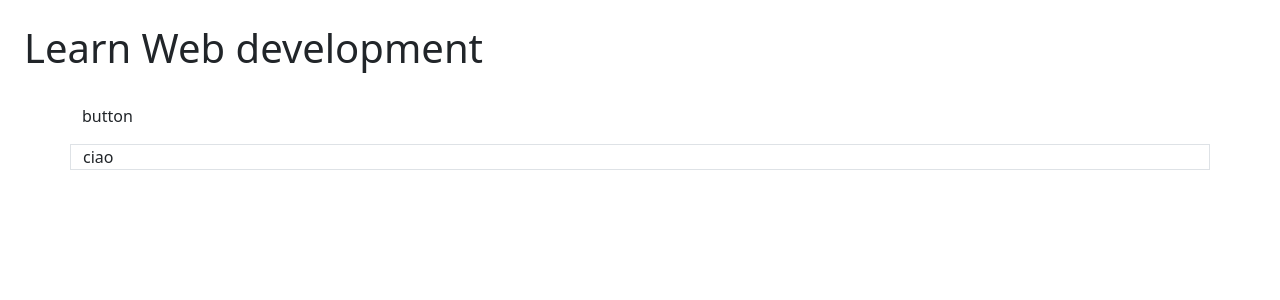
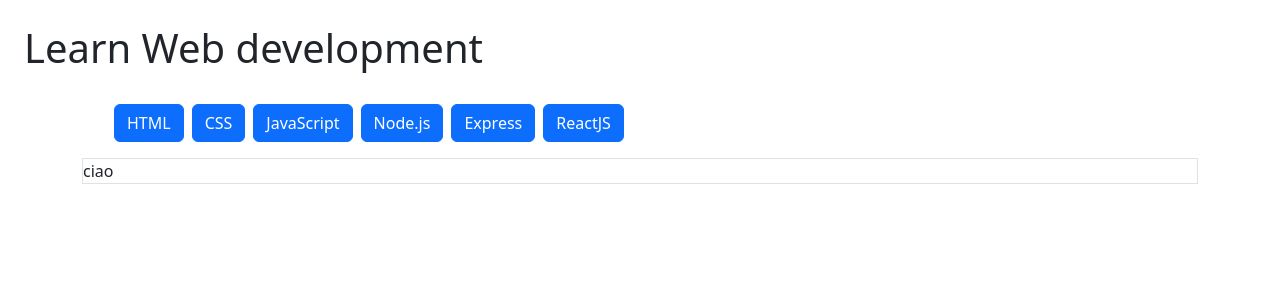
Before and after one commit to daviderigamonti1/react-use-state, a React (Vite) app: page / in a window 1280 px wide. Shown: the top 300 px of the page. Built offline with nearby package versions, Linux system fonts and the light colour scheme.

Commit message:
created button list

```diff
--- a/src/App.jsx
+++ b/src/App.jsx
@@ -13,3 +13,8 @@
 }
 
 export default App
+/*
+- Crea una lista di bottoni, uno per  linguaggio.
+- Inserisci sotto una card che mostri il titolo e la descrizione del primo linguaggio nell’array.
+- Fare in modo che, cliccando uno dei bottoni, la card in basso visualizzi il linguaggio corrispondente e la relativa descrizione
+*/
--- /dev/null
+++ b/src/components/Button.jsx
@@ -0,0 +1,17 @@
+import languages from '../data/languages'
+
+function Button() {
+    return (
+        <ul className="d-flex">
+            {languages.map((language) => {
+                return (
+                    <li key={language.id} className="pe-2">
+                        <button className="btn btn-primary">{language.title}</button>
+                    </li>
+                )
+            })}
+        </ul>
+    )
+}
+
+export default Button;
--- a/src/components/MainComponent.jsx
+++ b/src/components/MainComponent.jsx
@@ -1,8 +1,11 @@
+import Button from './Button'
 function MainComponent() {
     return (
-        <main>
-            <ul className="container">button</ul>
-            <div className="container border">ciao</div>
+        <main className="container">
+            <div>
+                <Button />
+            </div>
+            <div className="border">ciao</div>
         </main>
     )
 }
--- a/src/data/languages.js
+++ b/src/data/languages.js
@@ -30,3 +30,5 @@
     description: "ReactJS è una libreria JavaScript per costruire interfacce utente, in particolare applicazioni a pagina singola. Consente agli sviluppatori di creare componenti UI riutilizzabili e di gestire efficacemente lo stato dell'applicazione."
   }
 ];
+
+export default languages;
--- a/src/index.css
+++ b/src/index.css
@@ -0,0 +1,3 @@
+ul {
+    list-style: none;
+}
```
